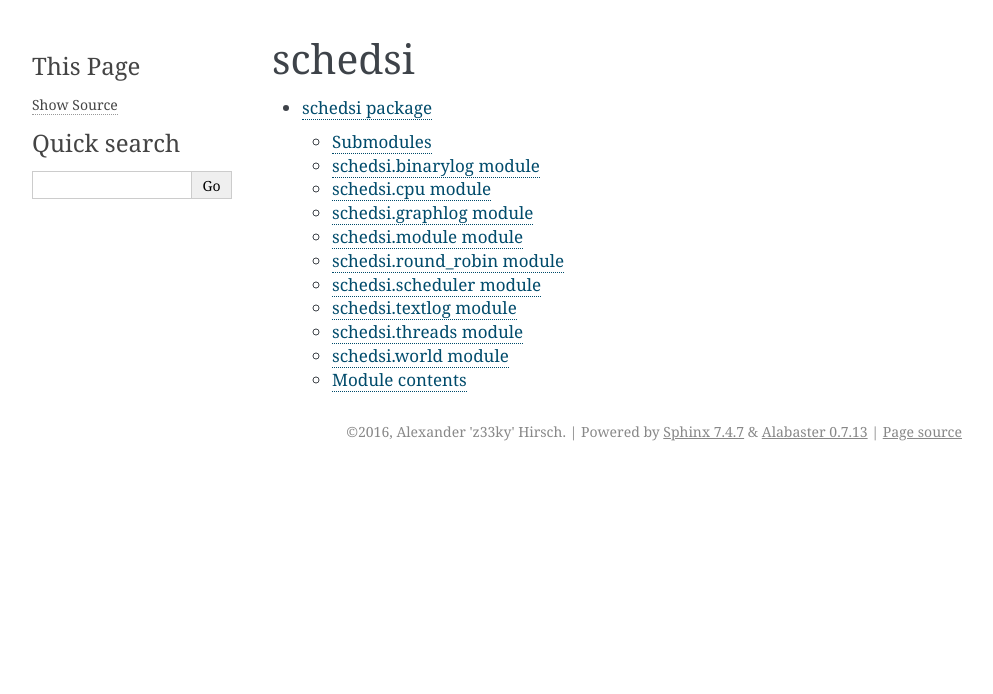
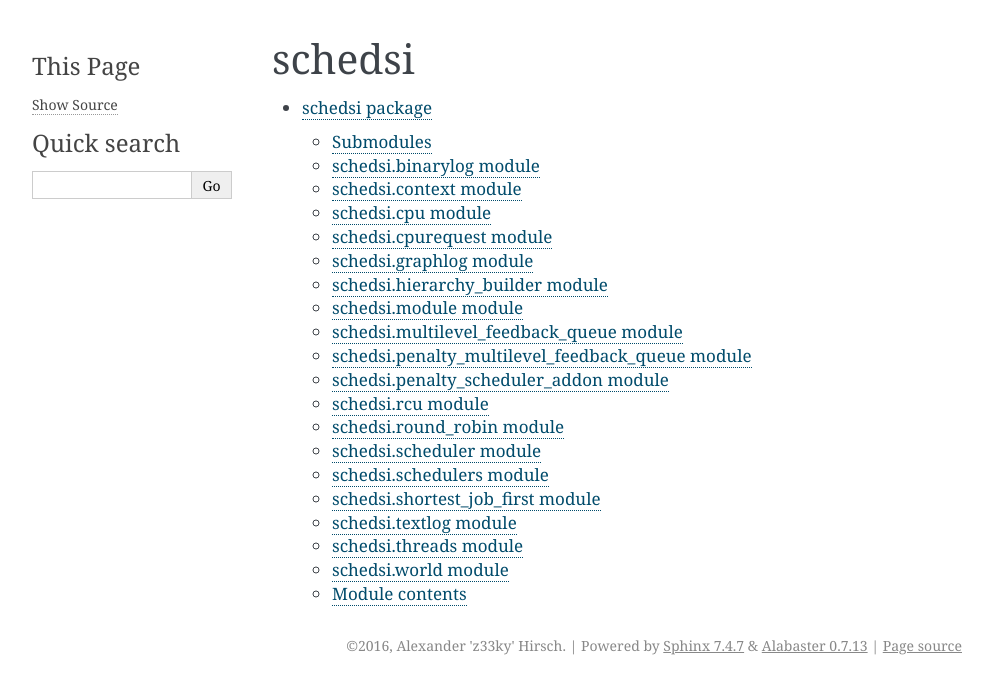
Before and after one commit to z33ky/schedsi, a Sphinx documentation site: the page built from docs/source/modules.rst, in a window 1280 px wide. Shown: the top 694 px of the page, without its empty margins (148-1141 px from the left). Built offline with Sphinx 7.4.7, drawn with Linux system fonts in a browser that asks for light colours.

```diff
--- a/docs/source/conf.py
+++ b/docs/source/conf.py
@@ -340,3 +340,27 @@ texinfo_documents = [
 # If true, do not generate a @detailmenu in the "Top" node's menu.
 #
 # texinfo_no_detailmenu = False
+
+autodoc_member_order = 'groupwise'
+
+autodoc_default_flags = ['show-inheritance', 'members', 'undoc-members', 'private-members']
+
+import enum
+
+def member_skip(app, what, name, obj, skip, options):
+    if skip:
+        return True
+
+    #remove _private, but not __special__ attributes of namedtuples and Enums
+    if isinstance(obj, type) and issubclass(obj, (tuple, enum.Enum)):
+        def is_special(key):
+            return key[:2] == '__' and key[-2:] == '__'
+        def is_private(key):
+            return key[0] == '_' and not is_special(key)
+        for k in [k for k in obj.__dict__.keys() if is_private(k)]:
+            delattr(obj, k)
+
+    return False
+
+def setup(app):
+    app.connect('autodoc-skip-member', member_skip)
--- a/docs/source/schedsi.rst
+++ b/docs/source/schedsi.rst
@@ -12,10 +12,26 @@ schedsi.binarylog module
     :undoc-members:
     :show-inheritance:
 
+schedsi.context module
+----------------------
+
+.. automodule:: schedsi.context
+    :members:
+    :undoc-members:
+    :show-inheritance:
+
 schedsi.cpu module
 ------------------
 
 .. automodule:: schedsi.cpu
+    :members:
+    :undoc-members:
+    :show-inheritance:
+
+schedsi.cpurequest module
+-------------------------
+
+.. automodule:: schedsi.cpurequest
     :members:
     :undoc-members:
     :show-inheritance:
@@ -28,10 +44,50 @@ schedsi.graphlog module
     :undoc-members:
     :show-inheritance:
 
+schedsi.hierarchy_builder module
+--------------------------------
+
+.. automodule:: schedsi.hierarchy_builder
+    :members:
+    :undoc-members:
+    :show-inheritance:
+
 schedsi.module module
 ---------------------
 
 .. automodule:: schedsi.module
+    :members:
+    :undoc-members:
+    :show-inheritance:
+
+schedsi.multilevel_feedback_queue module
+----------------------------------------
+
+.. automodule:: schedsi.multilevel_feedback_queue
+    :members:
+    :undoc-members:
+    :show-inheritance:
+
+schedsi.penalty_multilevel_feedback_queue module
+------------------------------------------------
+
+.. automodule:: schedsi.penalty_multilevel_feedback_queue
+    :members:
+    :undoc-members:
+    :show-inheritance:
+
+schedsi.penalty_scheduler_addon module
+--------------------------------------
+
+.. automodule:: schedsi.penalty_scheduler_addon
+    :members:
+    :undoc-members:
+    :show-inheritance:
+
+schedsi.rcu module
+------------------
+
+.. automodule:: schedsi.rcu
     :members:
     :undoc-members:
     :show-inheritance:
@@ -48,6 +104,22 @@ schedsi.scheduler module
 ------------------------
 
 .. automodule:: schedsi.scheduler
+    :members:
+    :undoc-members:
+    :show-inheritance:
+
+schedsi.schedulers module
+-------------------------
+
+.. automodule:: schedsi.schedulers
+    :members:
+    :undoc-members:
+    :show-inheritance:
+
+schedsi.shortest_job_first module
+---------------------------------
+
+.. automodule:: schedsi.shortest_job_first
     :members:
     :undoc-members:
     :show-inheritance:
```
Also changed, not shown: 9 other files.
